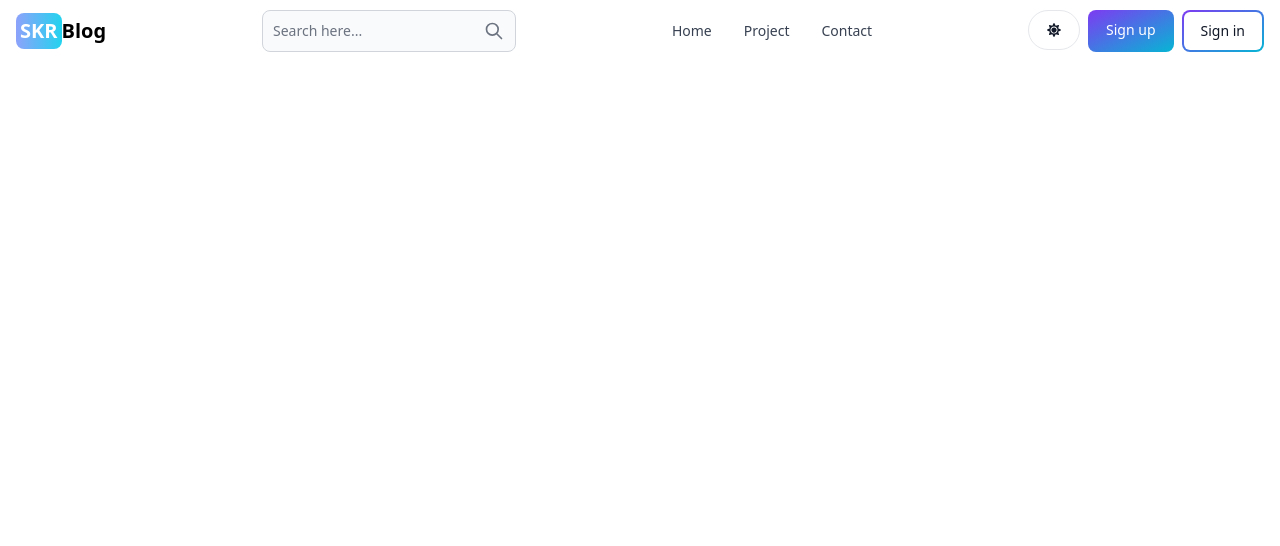
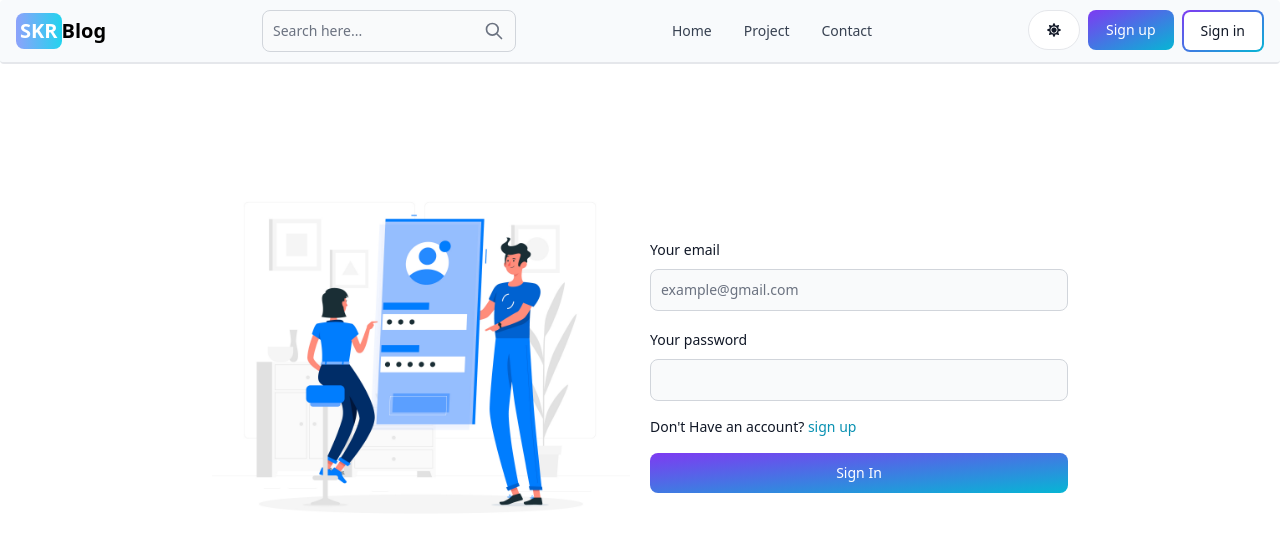
Before and after one commit to SamarakoonRMSK/my-blog, a React (Vite) app in the folder client/: page /signin in a window 1280 px wide. Shown: the top 546 px of the page. Built offline with nearby package versions, Linux system fonts and the light colour scheme.

Commit message:
signin ui

```diff
--- a/client/src/App.jsx
+++ b/client/src/App.jsx
@@ -2,6 +2,8 @@ import { BrowserRouter, Routes, Route } from "react-router-dom";
 import { Home } from "./pages/Home";
 import Header from "./components/Header";
 import Projects from "./pages/Projects";
+import Signin from "./pages/Signin";
+import Signup from "./pages/Signup";
 
 export default function App() {
   return (
@@ -10,6 +12,8 @@ export default function App() {
       <Routes>
         <Route path="/" element={<Home />} />
         <Route path="/projects" element={<Projects />} />
+        <Route path="/signin" element={<Signin />} />
+        <Route path="/signup" element={<Signup />} />
       </Routes>
     </BrowserRouter>
   );
--- a/client/src/components/Header.jsx
+++ b/client/src/components/Header.jsx
@@ -7,7 +7,7 @@ import { useLocation } from "react-router-dom";
 export default function Header() {
   const location = useLocation();
   return (
-    <Navbar fluid rounded>
+    <Navbar fluid rounded className="border-b-2 bg-slate-50">
       <Link
         to="/"
         className="whitespace-nowrap text-sm sm:text-xl font-semibold dark:text-white"
@@ -32,10 +32,14 @@ export default function Header() {
         <Button className="w-13 h-10 hidden sm:inline" color="gray" pill>
           <FaSun />
         </Button>
-        <Button gradientDuoTone="purpleToBlue">Sign up</Button>
-        <Button gradientDuoTone="purpleToBlue" outline>
-          Sign in
-        </Button>
+        <Link to="/signup">
+          <Button gradientDuoTone="purpleToBlue">Sign up</Button>
+        </Link>
+        <Link to="/signin">
+          <Button gradientDuoTone="purpleToBlue" outline>
+            Sign in
+          </Button>
+        </Link>
         <Navbar.Toggle />
       </div>
       <Navbar.Collapse>
--- a/client/src/pages/Signin.jsx
+++ b/client/src/pages/Signin.jsx
@@ -1,5 +1,85 @@
-import React from "react";
+import { Button, Label, TextInput } from "flowbite-react";
+import { Link, useNavigate } from "react-router-dom";
+import sign from "../assets/sign.png";
+import { useState } from "react";
 
 export default function Signin() {
-  return <div>Signin</div>;
+  const [formData, setFormData] = useState({});
+  const navigate = useNavigate();
+  console.log(formData);
+
+  const handleChange = (e) => {
+    setFormData({ ...formData, [e.target.id]: e.target.value });
+  };
+
+  const handleSubmit = async (e) => {
+    e.preventDefault();
+    if (!formData.email || !formData.password) {
+      console.log("wada na");
+      return;
+    }
+    try {
+      const res = await fetch("/api/auth/signin", {
+        method: "POST",
+        headers: { "Content-Type": "application/json" },
+        body: JSON.stringify(formData),
+      });
+      const data = await res.json();
+      console.log(res);
+      console.log(data);
+    } catch (error) {
+      console.log(error);
+    }
+  };
+
+  return (
+    <div className="min-h-screen pt-20 ">
+      <div className="flex flex-col max-w-4xl md:flex-row md:items-center mx-auto p-3 px-5 gap-5 ">
+        <div className="flex-1 ">
+          <img src={sign} alt="" />
+        </div>
+        <div className="flex-1">
+          <form onSubmit={handleSubmit} className="flex  flex-col gap-4">
+            <div>
+              <div className="mb-2 block">
+                <Label value="Your email" />
+              </div>
+              <TextInput
+                id="email"
+                type="email"
+                placeholder="example@gmail.com"
+                required
+                onChange={handleChange}
+              />
+            </div>
+            <div>
+              <div className="mb-2 block">
+                <Label value="Your password" />
+              </div>
+              <TextInput
+                id="password"
+                type="password"
+                required
+                onChange={handleChange}
+              />
+            </div>
+            <div className="flex items-center gap-2">
+              <Label className="flex">
+                Don't Have an account?&nbsp;
+                <Link
+                  to="/signup"
+                  className="text-cyan-600 hover:underline dark:text-cyan-500"
+                >
+                  sign up
+                </Link>
+              </Label>
+            </div>
+            <Button gradientDuoTone="purpleToBlue" type="submit">
+              Sign In
+            </Button>
+          </form>
+        </div>
+      </div>
+    </div>
+  );
 }
--- a/client/src/pages/Signup.jsx
+++ b/client/src/pages/Signup.jsx
@@ -1,5 +1,61 @@
-import React from "react";
+import { Button, Label, TextInput } from "flowbite-react";
+import { Link } from "react-router-dom";
+import sign from "../assets/sign.png";
 
 export default function Signup() {
-  return <div>Signup</div>;
+  return (
+    <div className="min-h-screen pt-20 ">
+      <div className="flex flex-col max-w-4xl md:flex-row md:items-center mx-auto p-3 px-5 gap-5 ">
+        <div className="flex-1 ">
+          <img src={sign} alt="" />
+        </div>
+        <div className="flex-1">
+          <form className="flex  flex-col gap-4">
+            <div>
+              <div className="mb-2 block">
+                <Label value="Your email" />
+              </div>
+              <TextInput
+                id="email1"
+                type="email"
+                placeholder="example@gmail.com"
+                required
+              />
+            </div>
+            <div>
+              <div className="mb-2 block">
+                <Label value="Your username" />
+              </div>
+              <TextInput
+                id="username"
+                type="text"
+                placeholder="Username"
+                required
+              />
+            </div>
+            <div>
+              <div className="mb-2 block">
+                <Label value="Your password" />
+              </div>
+              <TextInput id="password1" type="password" required />
+            </div>
+            <div className="flex items-center gap-2">
+              <Label className="flex">
+                Do you have an account?&nbsp;
+                <Link
+                  to="/signin"
+                  className="text-cyan-600 hover:underline dark:text-cyan-500"
+                >
+                  sign in
+                </Link>
+              </Label>
+            </div>
+            <Button gradientDuoTone="purpleToBlue" type="submit">
+              Sign In
+            </Button>
+          </form>
+        </div>
+      </div>
+    </div>
+  );
 }
```
Also changed, not shown: client/src/assets/sign.png (added).
